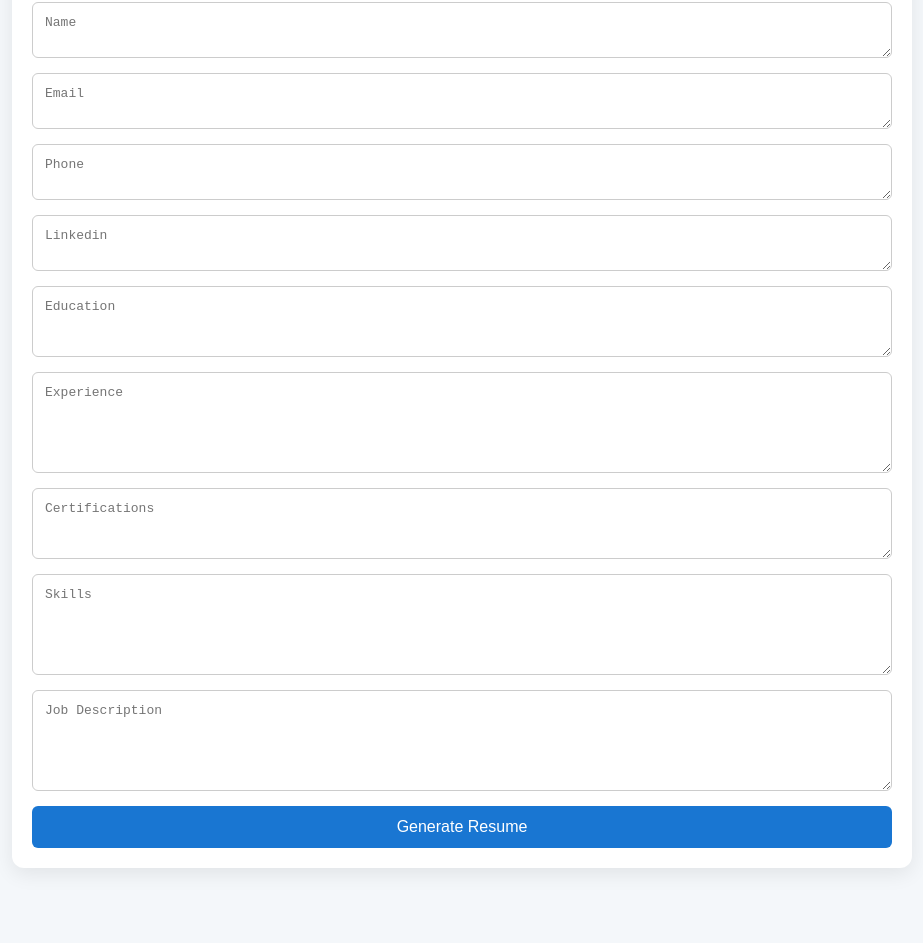
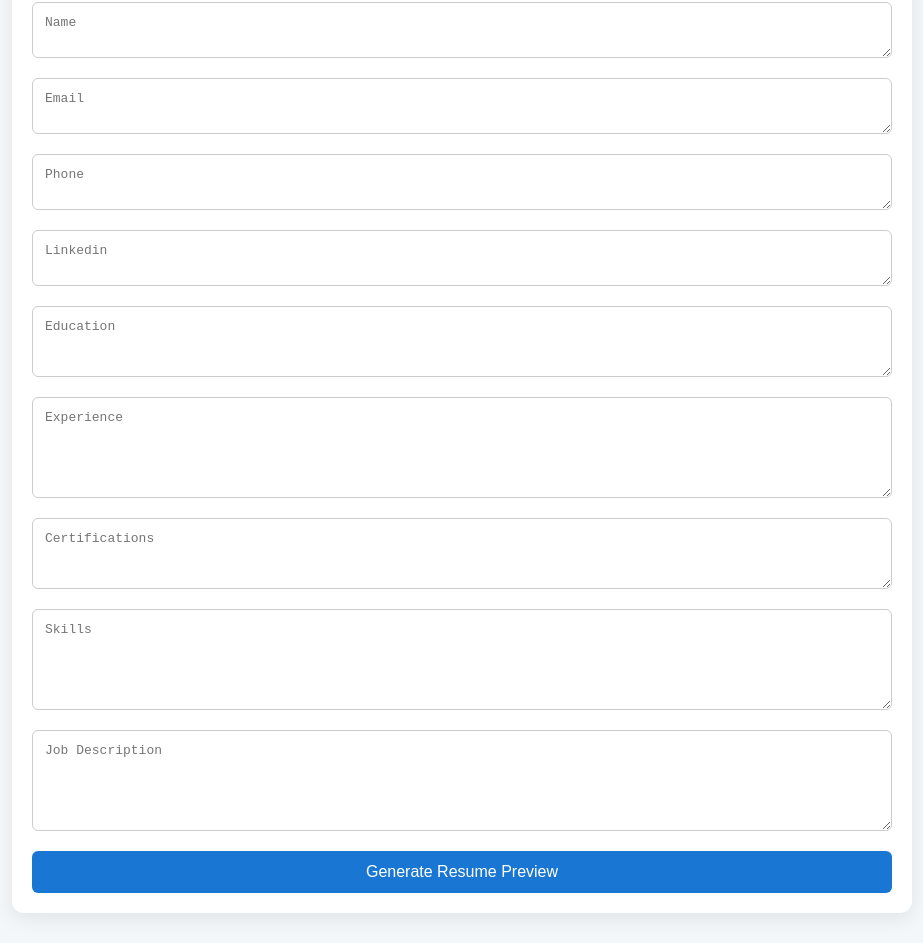
Before and after one commit to ebsenthil/front1, a React (Create React App) app: page / in a window 1280 px wide. Shown: the part 182-1125 px from the top of the page, without its empty margins (178-1101 px from the left). Before the commit the page ends 1080 px from the top, so only its background shows below. Built offline with nearby package versions, Linux system fonts and the light colour scheme.

Commit message:
Update App.js

```diff
--- a/src/App.js
+++ b/src/App.js
@@ -1,7 +1,8 @@
 import React, { useState } from "react";
-import "./App.css"; // Assuming your CSS file is correctly linked
+import "./App.css"; // Import the updated CSS
 
 function App() {
+  // State for form data
   const [formData, setFormData] = useState({
     name: "",
     email: "",
@@ -14,83 +15,76 @@ function App() {
     jobDescription: ""
   });
 
-  const [resumeText, setResumeText] = useState(""); // Original text from OpenAI
-  const [editedText, setEditedText] = useState(""); // Text being edited by user
+  // State for resume text (original and edited)
+  const [resumeText, setResumeText] = useState(""); // Original text from OpenAI (optional to keep)
+  const [editedText, setEditedText] = useState(""); // Text being edited by user in the textarea
+
+  // State for application flow and loading indicators
   const [stage, setStage] = useState("form"); // 'form' or 'preview'
-  const [loading, setLoading] = useState(false); // Loading state for resume generation
+  const [loading, setLoading] = useState(false); // Loading state for initial resume generation
   const [pdfLoading, setPdfLoading] = useState(false); // Loading state for PDF generation
 
   // API Endpoints (Replace with your actual API Gateway endpoints)
   const RESUME_VIEW_ENDPOINT = "https://2neudt4y81.execute-api.us-east-1.amazonaws.com/dev/resume-view";
   const RESUME_PDF_ENDPOINT = "https://lvpydfw4l6.execute-api.us-east-1.amazonaws.com/dev/resume-pdf";
 
-
+  // Handle changes in form inputs
   const handleChange = (e) => {
-    setFormData({ ...formData, [e.target.name]: e.target.value });
+    const { name, value } = e.target;
+    setFormData(prevData => ({ ...prevData, [name]: value }));
   };
 
-  // Function to call the first Lambda to generate the initial resume text
+  // Call the first Lambda to generate the initial resume text
   const handleGenerateResume = async () => {
     setLoading(true);
     try {
-       // Only send necessary data to the resume generation lambda
-      const { jobDescription, ...resumeData } = formData;
-      const payload = { ...resumeData, jobDescription }; // Include jobDescription for generation
-
+      // Send all form data to the generation endpoint
       const response = await fetch(RESUME_VIEW_ENDPOINT, {
         method: "POST",
         headers: { "Content-Type": "application/json" },
-        // Ensure all required fields are sent based on your Lambda's expectation
-        body: JSON.stringify(payload)
+        body: JSON.stringify(formData) // Send the whole form data
       });
 
       if (!response.ok) {
-        const errorData = await response.json();
+        const errorData = await response.json().catch(() => ({})); // Try to parse error, default to empty object
         throw new Error(errorData.error || `Resume generation failed with status ${response.status}`);
       }
 
       const data = await response.json();
       if (data.resume) {
-        setResumeText(data.resume); // Store original generated text if needed
-        setEditedText(data.resume); // Set text for editor
-        setStage("preview");      // Move to preview stage
+        setResumeText(data.resume); // Store original generated text
+        setEditedText(data.resume); // Set text for the editor textarea
+        setStage("preview");      // Move to the preview/edit stage
       } else {
-        throw new Error("Received empty resume content.");
+        throw new Error("Received empty resume content from the server.");
       }
 
     } catch (err) {
-      console.error("Resume generation failed", err);
-      alert(`Failed to generate resume: ${err.message}`); // Show error to user
+      console.error("Resume generation failed:", err);
+      alert(`Failed to generate resume: ${err.message}`); // Inform the user
     } finally {
-      setLoading(false);
+      setLoading(false); // Stop loading indicator
     }
   };
 
-  // Update state when user edits the text area
+  // Update state when user edits the resume text in the preview textarea
   const handleEditChange = (e) => {
     setEditedText(e.target.value);
   };
 
-  // Function to call the second Lambda to generate the PDF
+  // Call the second Lambda to generate the PDF from the edited text
   const handleGeneratePDF = async () => {
-    setPdfLoading(true); // Set loading state for the PDF button
+    setPdfLoading(true); // Start PDF loading indicator
     try {
       const response = await fetch(RESUME_PDF_ENDPOINT, {
         method: "POST",
         headers: { "Content-Type": "application/json" },
-        body: JSON.stringify({ resume: editedText }) // Send the potentially edited text
+        body: JSON.stringify({ resume: editedText }) // Send the current text from the editor
       });
 
       if (!response.ok) {
-        // Try to get error message from response body
-        let errorMsg = `PDF generation failed with status ${response.status}`;
-        try {
-            const errorData = await response.json();
-            errorMsg = errorData.error || errorData.message || errorMsg;
-        } catch (e) {
-            // Ignore if response body is not JSON
-        }
-        throw new Error(errorMsg);
+        const errorData = await response.json().catch(() => ({}));
+        throw new Error(errorData.error || errorData.message || `PDF generation failed with status ${response.status}`);
       }
 
       // Get the PDF data as a blob
@@ -99,53 +93,71 @@ function App() {
       // Create a temporary URL for the blob
       const url = window.URL.createObjectURL(blob);
 
-      // Create a link element to trigger the download
+      // Create a temporary link element to trigger the download
       const a = document.createElement("a");
+      a.style.display = 'none'; // Hide the link
       a.href = url;
-      a.download = "resume.pdf"; // Set the desired filename
+      a.download = "resume.pdf"; // Set the desired filename for the download
 
-      // Append the link to the body, click it, and remove it
+      // Append the link to the body, simulate a click, and then remove it
       document.body.appendChild(a);
       a.click();
-      window.URL.revokeObjectURL(url); // Clean up the temporary URL
-      a.remove(); // Remove the link element
+      window.URL.revokeObjectURL(url); // Clean up the temporary URL to free memory
+      a.remove(); // Remove the temporary link element
 
     } catch (err) {
-      console.error("PDF generation failed", err);
-      alert(`Failed to generate PDF: ${err.message}`); // Show error to user
+      console.error("PDF generation failed:", err);
+      alert(`Failed to generate PDF: ${err.message}`); // Inform the user
     } finally {
-      setPdfLoading(false); // Reset loading state for the PDF button
+      setPdfLoading(false); // Stop PDF loading indicator
     }
+  };
+
+  // Helper function to format field names into readable placeholders
+  const formatPlaceholder = (fieldName) => {
+    // Add space before capital letters (except the first one) and capitalize the first letter
+    return fieldName
+      .replace(/([A-Z])/g, ' $1')
+      .replace(/^./, str => str.toUpperCase())
+      .trim();
   };
 
 
   return (
-    <div className="App container"> {/* Ensure App.css provides .container styling */}
+    // Main container div, styled by App.css
+    <div className="App container">
       <h1>AI Resume Generator</h1>
-      <div className="subheading">Create and download an ATS-friendly resume</div>
+      <div className="subheading">Generate an ATS-friendly resume tailored to the job description.</div>
+
+      {/* Conditional Rendering: Show Form or Preview */}
 
       {/* Stage 1: Input Form */}
       {stage === "form" && (
         <div className="form">
+          {/* Map through form fields to create textarea inputs */}
           {[
             "name", "email", "phone", "linkedin", // Contact Info
-            "education", "experience", "certifications", "skills", // Resume Content
-            "jobDescription" // Context for generation
+            "education", "experience", "certifications", "skills", // Core Resume Sections
+            "jobDescription" // Context for AI generation
           ].map((field) => (
+            <div key={field}> {/* Wrap input in a div if using labels */}
+              {/* Optional: Add labels for better accessibility */}
+              {/* <label htmlFor={field}>{formatPlaceholder(field)}</label> */}
               <textarea
-              key={field}
+                id={field} // Link label to input if using labels
                 name={field}
-              // Make placeholder more descriptive
-              placeholder={field.replace(/([A-Z])/g, ' $1').replace(/^./, str => str.toUpperCase())}
+                placeholder={formatPlaceholder(field)} // Use formatted placeholder
                 value={formData[field]}
                 onChange={handleChange}
-              // Adjust rows based on expected content length
+                // Rows attribute is less critical with CSS min-height, but can provide hints
                 rows={field === "experience" || field === "jobDescription" || field === "skills" ? 5 : (field === "education" || field === "certifications" ? 3 : 2)}
-              aria-label={field} // Accessibility improvement
+                aria-label={formatPlaceholder(field)} // Accessibility: Describe the input
               />
+            </div>
           ))}
+          {/* Button to trigger resume generation */}
           <button onClick={handleGenerateResume} disabled={loading}>
-            {loading ? "Generating..." : "Generate Resume"}
+            {loading ? "Generating..." : "Generate Resume Preview"}
           </button>
         </div>
       )}
@@ -154,15 +166,16 @@ function App() {
       {stage === "preview" && (
         <div className="editor-container">
           <h2>Preview and Edit Resume</h2>
-          <p style={{fontSize: '0.9em', color: '#555'}}>Edit the text below. The formatting (bold, italics) might not render here but will be applied in the PDF based on the structure.</p>
+          {/* Optional: Add instructions for the user */}
+          {/* <p style={{fontSize: '0.9em', color: '#555', textAlign: 'center'}}>Review the generated text below. Make any necessary edits before downloading the PDF.</p> */}
           <textarea
-            className="editor" // Use CSS class for styling
-            rows={30} // Adjust height as needed
+            className="editor" // Apply specific styles for the editor textarea
             value={editedText}
             onChange={handleEditChange}
-            aria-label="Edit Resume Text" // Accessibility improvement
+            aria-label="Edit Resume Text" // Accessibility
           />
-          <div className="btn-row"> {/* Use CSS for button layout */}
+          {/* Row for Back and Download PDF buttons */}
+          <div className="btn-row">
             <button onClick={() => setStage("form")} disabled={pdfLoading}>
               Back to Form
             </button>
```
Lines whose indentation alone changed are shown as unchanged.
